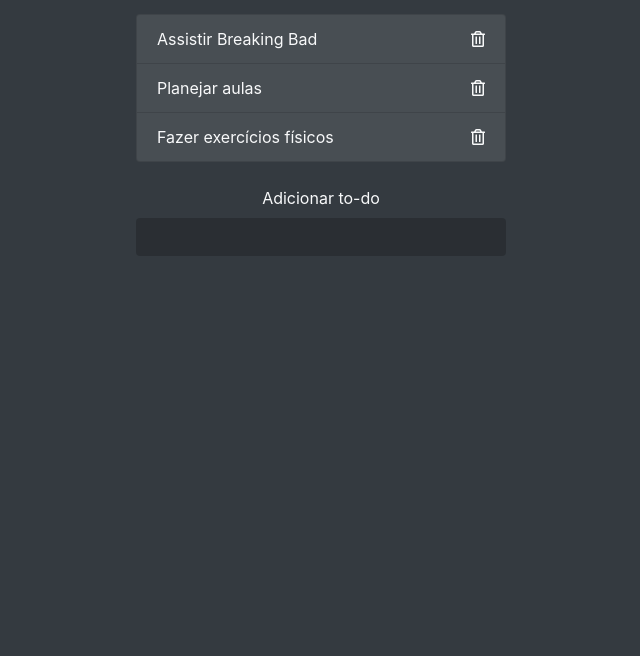
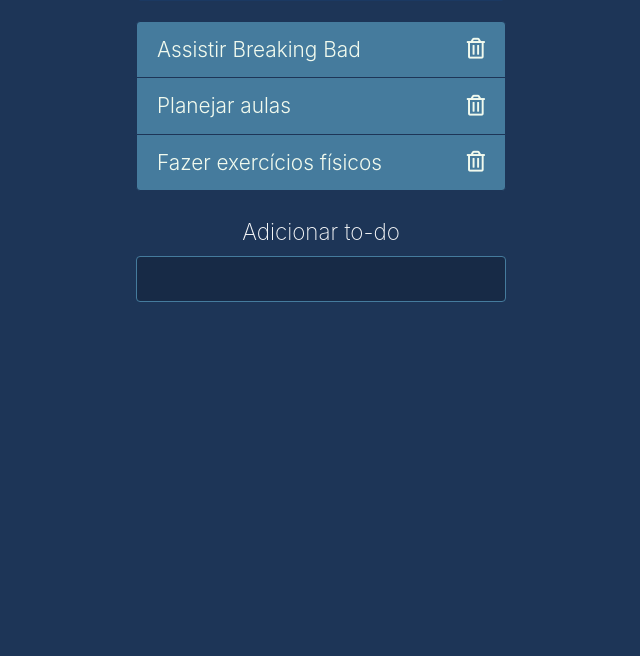
Before and after one commit to LuizTokuhara/todo-cjrm, a plain HTML site: page index.html in a window 1280 px wide. Shown: the part 144-800 px from the top of the page, without its empty margins (319-959 px from the left). Drawn offline with nearby package versions, Linux system fonts and the light colour scheme.

Commit message:
Refatoração do layout

```diff
--- a/index.html
+++ b/index.html
@@ -8,10 +8,10 @@
   <link rel="stylesheet" href="https://use.fontawesome.com/releases/v5.7.2/css/all.css"
     integrity="sha384-fnmOCqbTlWIlj8LyTjo7mOUStjsKC4pOpQbqyi7RrhN7udi9RwhKkMHpvLbHG9Sr" crossorigin="anonymous">
   <link rel="stylesheet" href="./style.css">
-  <title>To-do List | CJRM</title>
+  <title>To-do List</title>
 </head>
 
-<body class="bg-dark">
+<body class="bg">
   <div class="container">
 
     <header class="text-center text-light my-4">
--- a/style.css
+++ b/style.css
@@ -1,23 +1,48 @@
+.bg {
+  background-color: #1d3557;
+  font-weight: 300;
+}
+
 .container {
   max-width: 400px;
 }
 
+h1 {
+  font-weight: 200;
+}
+
 input[type="text"],
 input[type="text"]:focus {
-  color: #fff;
+  color: #f1faee;
   border: none;
   background: rgba(0, 0, 0, 0.2);
   max-width: 400px;
+  padding: 10px;
+  font-size: 1.3em;
+  border: 1px solid #457b9d;
 }
 
 .todos-container li {
-  background: #484e53;
+  background: #457b9d;
+  color: #f1faee;
+  font-size: 1.3em;
+  border: 1px solid #1d3557;
 }
 
 .delete {
   cursor: pointer;
+  color: #f1faee;
+}
+
+.delete:hover {
+  color: #1d3557;
 }
 
 .hidden {
   display: none;
 }
+
+.form-add-todo label {
+  font-size: 1.4em;
+  font-weight: 200;
+}
```
